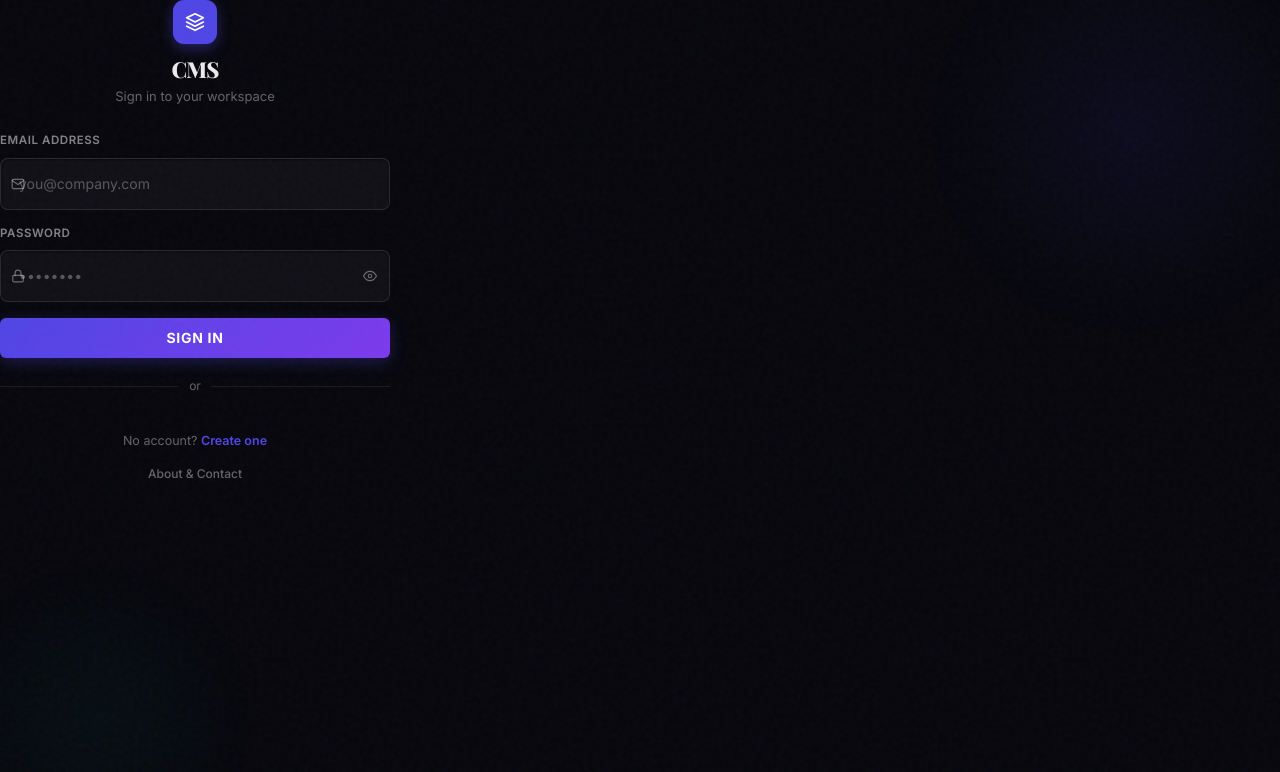
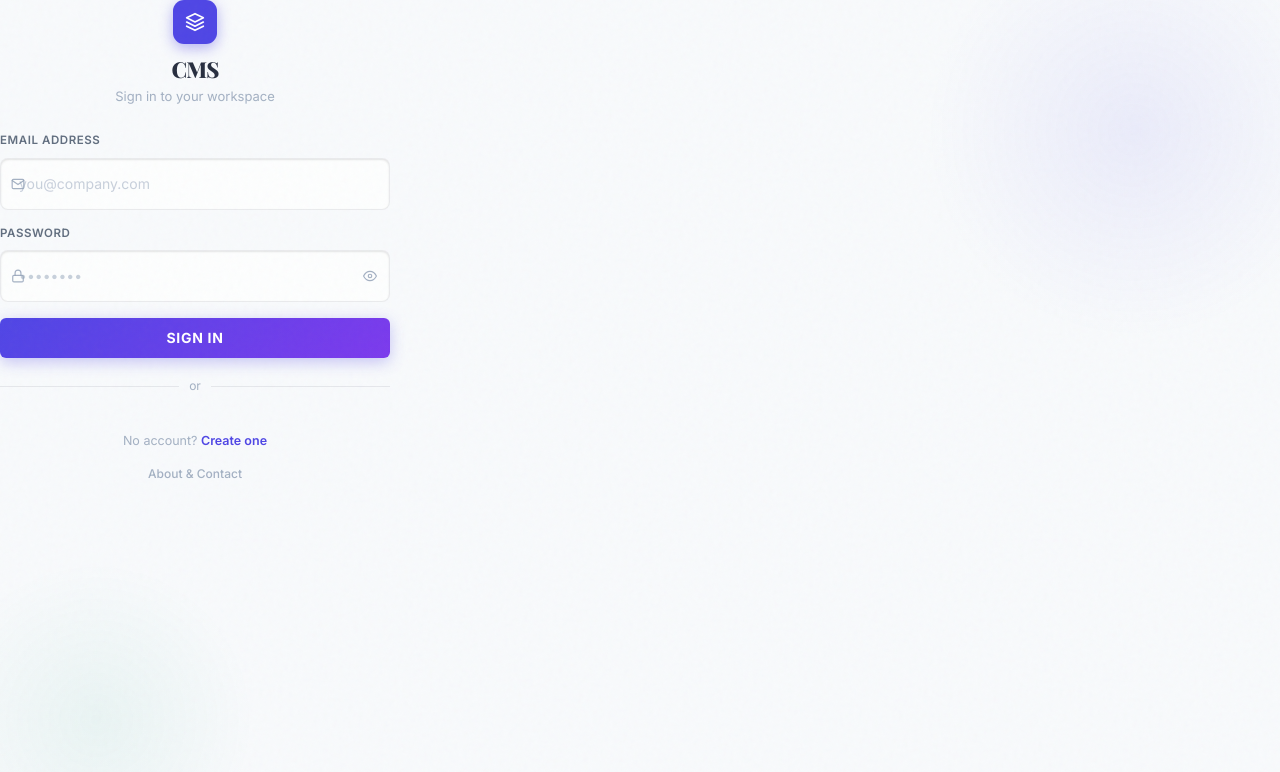
Before and after one commit to vishalsingh756/CMS_Intern, a React (Vite) app in the folder frontend/: page /login in a window 1280 px wide. Shown: the top 772 px of the page. Built offline with nearby package versions, Linux system fonts and the light colour scheme; no server answers; a web font is replaced by a local one.

Commit message:
fix: restore light and dark theme functionality with dynamic variable mappings

```diff
--- a/frontend/src/styles/index.css
+++ b/frontend/src/styles/index.css
@@ -114,24 +114,194 @@
   --shadow-xl:     0 0 0 1px rgba(79,70,229,0.15), 0 40px 100px rgba(0,0,0,0.8), 0 0 60px rgba(79,70,229,0.18);
 }
 
-/* Force dark-mode variables on both light/dark attributes for unified midnight aesthetic */
-[data-theme="light"], [data-theme="dark"] {
+[data-theme="light"] {
+  /* Backgrounds — light clean palette */
+  --bg-base:      #F8FAFC; /* Slate 50 */
+  --bg-deep:      #F1F5F9; /* Slate 100 */
+  --bg-surface:   #FFFFFF;
+  --bg-panel:     #F8FAFC;
+  --bg-lift:      #FFFFFF;
+
+  /* Glass layers */
+  --glass-1:  rgba(15, 23, 42, 0.01);
+  --glass-2:  rgba(15, 23, 42, 0.02);
+  --glass-3:  rgba(15, 23, 42, 0.04);
+  --glass-border: rgba(15, 23, 42, 0.08);
+  --glass-highlight: rgba(15, 23, 42, 0.05);
+
+  /* Text hierarchy */
+  --text-primary:   rgba(15, 23, 42, 0.9);  /* Slate 900 */
+  --text-secondary: rgba(71, 85, 105, 0.85); /* Slate 600 */
+  --text-muted:     rgba(148, 163, 184, 0.85); /* Slate 400 */
+  --text-dim:       rgba(203, 213, 225, 0.85); /* Slate 300 */
+
+  /* Borders */
+  --border:       rgba(15, 23, 42, 0.08);
+  --border-hover: rgba(15, 23, 42, 0.15);
+  --border-focus: var(--indigo);
+  --border-2:      rgba(15, 23, 42, 0.04);
+
+  /* Mapping to existing app theme architecture */
   --bg:            var(--bg-base);
   --bg-secondary:  var(--bg-deep);
   --surface:       var(--bg-surface);
   --surface-2:     var(--bg-panel);
   --surface-3:     var(--bg-lift);
-  --border:        var(--glass-border);
-  --border-2:      rgba(255, 255, 255, 0.06);
-  --border-hover:  rgba(255, 255, 255, 0.18);
+
+  /* Premium Glassmorphic Colors - Light Edition */
+  --card-bg:       linear-gradient(135deg, rgba(255,255,255,0.7) 0%, rgba(255,255,255,0.45) 100%);
+  --card-blur:     blur(20px) saturate(190%);
+  --input-bg:      rgba(255, 255, 255, 0.7);
+
+  /* Typography */
   --text-1:        var(--text-primary);
   --text-2:        var(--text-secondary);
   --text-3:        var(--text-muted);
+
+  /* Accent - Purple-Indigo */
   --accent:        var(--indigo);
   --accent-h:      var(--violet);
+  --accent-s:      rgba(79, 70, 229, 0.08);
+
+  /* Semantic Colors (Legible in Light Mode) */
+  --green:         #059669;
+  --green-s:       rgba(5, 150, 105, 0.08);
+  --yellow:        #D97706;
+  --yellow-s:      rgba(217, 119, 6, 0.08);
+  --red:           #DC2626;
+  --red-s:         rgba(220, 38, 38, 0.08);
+  --blue:          #0891B2;
+  --blue-s:        rgba(8, 145, 178, 0.08);
+  --purple:        #7C3AED;
+  --purple-s:      rgba(124, 58, 237, 0.08);
+  --orange:        #EA580C;
+  --orange-s:      rgba(234, 88, 12, 0.08);
+
+  /* Badge Text Colors (High Contrast in Light Mode) */
+  --badge-green-txt: #065F46;
+  --badge-yellow-txt: #92400E;
+  --badge-red-txt: #991B1B;
+  --badge-blue-txt: #155E75;
+  --badge-purple-txt: #581C87;
+  --badge-orange-txt: #9A3412;
+
+  /* Sidebar Theme variables (Light Elegant Rail) */
+  --sb-bg:         #FFFFFF;
+  --sb-border:     rgba(15, 23, 42, 0.08);
+  --sb-text-1:     var(--text-primary);
+  --sb-text-2:     var(--text-secondary);
+  --sb-text-3:     var(--text-muted);
+  --sb-hover:      rgba(15, 23, 42, 0.03);
+  --sb-active-bg:  linear-gradient(135deg, rgba(79, 70, 229, 0.1) 0%, rgba(79, 70, 229, 0.03) 100%);
+  --sb-active-txt: var(--indigo);
+  --sb-expanded-bg: rgba(255, 255, 255, 0.95);
+  --sb-expanded-shadow: 15px 0 45px rgba(0, 0, 0, 0.06);
+
+  /* Custom components */
+  --topbar-bg:     rgba(248, 250, 252, 0.85);
+  --auth-bg:       radial-gradient(circle at 10% 20%, rgba(79, 70, 229, 0.05) 0%, #F8FAFC 90%);
+
+  /* Light Shadow System */
+  --shadow-xs:     0 0 0 1px rgba(79,70,229,0.02), 0 2px 4px rgba(0,0,0,0.05);
+  --shadow-sm:     0 0 0 1px rgba(79,70,229,0.03), 0 8px 20px rgba(0,0,0,0.06);
+  --shadow:        0 0 0 1px rgba(79,70,229,0.04), 0 20px 60px rgba(0,0,0,0.08), 0 0 40px rgba(79,70,229,0.03);
+  --shadow-lg:     0 0 0 1px rgba(79,70,229,0.05), 0 32px 80px rgba(0,0,0,0.1), 0 0 50px rgba(79,70,229,0.04);
+  --shadow-xl:     0 0 0 1px rgba(79,70,229,0.06), 0 40px 100px rgba(0,0,0,0.12), 0 0 60px rgba(79,70,229,0.05);
+}
+
+[data-theme="dark"] {
+  /* Backgrounds — layered depth */
+  --bg-base:      #07070D;
+  --bg-deep:      #0A0A14;
+  --bg-surface:   #0F0F1C;
+  --bg-panel:     #141425;
+  --bg-lift:      #1A1A30;
+
+  /* Glass layers */
+  --glass-1:  rgba(255, 255, 255, 0.03);
+  --glass-2:  rgba(255, 255, 255, 0.06);
+  --glass-3:  rgba(255, 255, 255, 0.09);
+  --glass-border: rgba(255, 255, 255, 0.08);
+  --glass-highlight: rgba(255, 255, 255, 0.12);
+
+  /* Text hierarchy */
+  --text-primary:   rgba(255, 255, 255, 0.92);
+  --text-secondary: rgba(255, 255, 255, 0.62);
+  --text-muted:     rgba(255, 255, 255, 0.38);
+  --text-dim:       rgba(255, 255, 255, 0.18);
+
+  /* Borders */
+  --border:       rgba(255, 255, 255, 0.08);
+  --border-hover: rgba(255, 255, 255, 0.18);
+  --border-focus: var(--indigo);
+  --border-2:      rgba(255, 255, 255, 0.06);
+
+  /* Mapping to existing app theme architecture */
+  --bg:            var(--bg-base);
+  --bg-secondary:  var(--bg-deep);
+  --surface:       var(--bg-surface);
+  --surface-2:     var(--bg-panel);
+  --surface-3:     var(--bg-lift);
+
+  /* Premium Glassmorphic Colors */
+  --card-bg:       linear-gradient(135deg, rgba(255,255,255,0.05) 0%, rgba(255,255,255,0.02) 100%);
+  --card-blur:     blur(20px) saturate(140%);
+  --input-bg:      rgba(255, 255, 255, 0.04);
+
+  /* Typography */
+  --text-1:        var(--text-primary);
+  --text-2:        var(--text-secondary);
+  --text-3:        var(--text-muted);
+
+  /* Accent - Purple-Indigo */
+  --accent:        var(--indigo);
+  --accent-h:      var(--violet);
+  --accent-s:      rgba(79, 70, 229, 0.12);
+
+  /* Semantic Colors */
+  --green:         var(--emerald);
+  --green-s:       rgba(16, 185, 129, 0.12);
+  --yellow:        var(--amber);
+  --yellow-s:      rgba(245, 158, 11, 0.12);
+  --red:           var(--rose);
+  --red-s:         rgba(225, 29, 72, 0.12);
+  --blue:          var(--cyan);
+  --blue-s:        rgba(6, 182, 212, 0.12);
+  --purple:        var(--violet);
+  --purple-s:      rgba(124, 58, 237, 0.12);
+  --orange:        #EA580C;
+  --orange-s:      rgba(234, 88, 12, 0.12);
+
+  /* Badge Text Colors (Legible) */
+  --badge-green-txt: #34D399;
+  --badge-yellow-txt: #FBBF24;
+  --badge-red-txt: #FCA5A5;
+  --badge-blue-txt: #67E8F9;
+  --badge-purple-txt: #C084FC;
+  --badge-orange-txt: #FF9F55;
+
+  /* Sidebar Theme variables */
+  --sb-bg:         var(--bg-deep);
+  --sb-border:     var(--glass-border);
+  --sb-text-1:     var(--text-primary);
+  --sb-text-2:     var(--text-secondary);
+  --sb-text-3:     var(--text-muted);
+  --sb-hover:      rgba(255, 255, 255, 0.04);
+  --sb-active-bg:  linear-gradient(135deg, rgba(79, 70, 229, 0.25) 0%, rgba(79, 70, 229, 0.1) 100%);
+  --sb-active-txt: #ffffff;
+  --sb-expanded-bg: rgba(10, 10, 20, 0.88);
+  --sb-expanded-shadow: 15px 0 45px rgba(0, 0, 0, 0.6);
+
+  /* Custom components */
   --topbar-bg:     rgba(10, 10, 15, 0.85);
-  --card-bg:       linear-gradient(135deg, rgba(255,255,255,0.05) 0%, rgba(255,255,255,0.02) 100%);
-  --input-bg:      rgba(255, 255, 255, 0.04);
+  --auth-bg:       radial-gradient(circle at 10% 20%, rgba(79, 70, 229, 0.08) 0%, #07070D 90%);
+
+  /* Dark shadows */
+  --shadow-xs:     0 0 0 1px rgba(79,70,229,0.05), 0 2px 4px rgba(0,0,0,0.3);
+  --shadow-sm:     0 0 0 1px rgba(79,70,229,0.08), 0 8px 20px rgba(0,0,0,0.4);
+  --shadow:        0 0 0 1px rgba(79,70,229,0.1), 0 20px 60px rgba(0,0,0,0.6), 0 0 40px rgba(79,70,229,0.08);
+  --shadow-lg:     0 0 0 1px rgba(79,70,229,0.12), 0 32px 80px rgba(0,0,0,0.7), 0 0 50px rgba(79,70,229,0.12);
+  --shadow-xl:     0 0 0 1px rgba(79,70,229,0.15), 0 40px 100px rgba(0,0,0,0.8), 0 0 60px rgba(79,70,229,0.18);
 }
 
 /* ─── Global Reset & Noise Overlay ────────────────────────────── */
@@ -231,9 +401,9 @@ h1, h2, h3, h4, h5, h6 {
   background: var(--card-bg);
   backdrop-filter: var(--card-blur);
   -webkit-backdrop-filter: var(--card-blur);
-  border: 1px solid rgba(255,255,255,0.08);
+  border: 1px solid var(--border);
   border-radius: var(--radius-lg);
-  box-shadow: inset 0 1px 0 rgba(255,255,255,0.1), var(--shadow-sm);
+  box-shadow: inset 0 1px 0 var(--glass-highlight), var(--shadow-sm);
   transition: all 0.35s cubic-bezier(0.16, 1, 0.3, 1);
   position: relative;
 }
@@ -254,7 +424,7 @@ h1, h2, h3, h4, h5, h6 {
 
 .card:hover {
   border-color: rgba(79, 70, 229, 0.35);
-  box-shadow: inset 0 1px 0 rgba(255,255,255,0.15), 0 20px 60px rgba(0,0,0,0.6), 0 0 40px rgba(79,70,229,0.15);
+  box-shadow: inset 0 1px 0 var(--glass-highlight), var(--shadow-lg);
   transform: translateY(-4px);
 }
 
@@ -281,8 +451,8 @@ h1, h2, h3, h4, h5, h6 {
   background: var(--card-bg);
   backdrop-filter: var(--card-blur);
   -webkit-backdrop-filter: var(--card-blur);
-  border: 1px solid rgba(255,255,255,0.08);
-  box-shadow: inset 0 1px 0 rgba(255,255,255,0.1), var(--shadow-sm);
+  border: 1px solid var(--border);
+  box-shadow: inset 0 1px 0 var(--glass-highlight), var(--shadow-sm);
   position: relative;
   overflow: hidden;
   transition: all 0.35s cubic-bezier(0.16, 1, 0.3, 1);
@@ -316,7 +486,7 @@ h1, h2, h3, h4, h5, h6 {
 .stat-card-number {
   font-size: 36px;
   font-weight: 800;
-  color: #ffffff;
+  color: var(--text-1);
   line-height: 1.1;
   margin-top: 16px;
   font-family: 'Outfit', sans-serif;
@@ -326,7 +496,7 @@ h1, h2, h3, h4, h5, h6 {
 .stat-card-label {
   font-size: 12px;
   font-weight: 600;
-  color: rgba(255, 255, 255, 0.5);
+  color: var(--text-2);
   letter-spacing: 0.05em;
   text-transform: uppercase;
 }
@@ -353,38 +523,39 @@ h1, h2, h3, h4, h5, h6 {
 .stat-card:hover {
   transform: translateY(-4px);
   border-color: var(--stat-accent, var(--indigo));
-  box-shadow: inset 0 1px 0 rgba(255,255,255,0.12),
-              0 24px 60px rgba(0,0,0,0.65),
+  box-shadow: inset 0 1px 0 var(--glass-highlight),
+              var(--shadow-lg),
               0 0 35px var(--stat-shadow, rgba(79, 70, 229, 0.15));
 }
 
 /* ─── Input Fields ──────────────────────────────────────────────── */
 .input {
   width: 100%;
-  background: rgba(255, 255, 255, 0.04) !important;
-  border: 1px solid rgba(255, 255, 255, 0.1) !important;
+  background: var(--input-bg) !important;
+  border: 1px solid var(--border) !important;
   border-radius: 8px !important;
   padding: 13px 18px !important;
   font-size: 14px !important;
-  color: #ffffff !important;
+  color: var(--text-1) !important;
   outline: none !important;
   transition: all 0.2s ease;
-  box-shadow: inset 0 1px 2px rgba(0,0,0,0.5) !important;
+  box-shadow: inset 0 1px 2px rgba(0,0,0,0.1) !important;
 }
 
 .input::placeholder {
-  color: rgba(255, 255, 255, 0.3) !important;
+  color: var(--text-3) !important;
+  opacity: 0.6;
 }
 
 .input:hover {
-  border-color: rgba(255, 255, 255, 0.25) !important;
-  background: rgba(255, 255, 255, 0.06) !important;
+  border-color: var(--border-hover) !important;
+  background: var(--input-bg) !important;
 }
 
 .input:focus {
   border-color: var(--accent) !important;
-  background: rgba(255, 255, 255, 0.05) !important;
-  box-shadow: 0 0 0 3px rgba(79, 70, 229, 0.15), 0 0 20px rgba(79, 70, 229, 0.1), inset 0 1px 2px rgba(0,0,0,0.5) !important;
+  background: var(--input-bg) !important;
+  box-shadow: 0 0 0 3px var(--accent-s), 0 0 20px rgba(var(--accent-rgb), 0.1), inset 0 1px 2px rgba(0,0,0,0.1) !important;
 }
 
 /* Floating label structure compatibility */
@@ -398,7 +569,7 @@ h1, h2, h3, h4, h5, h6 {
   top: 13px; left: 18px;
   pointer-events: none;
   font-size: 14px;
-  color: rgba(255, 255, 255, 0.4);
+  color: var(--text-3);
   transition: 0.2s ease all;
 }
 
@@ -433,7 +604,7 @@ h1, h2, h3, h4, h5, h6 {
   display: block;
   font-size: 11.5px;
   font-weight: 600;
-  color: rgba(255, 255, 255, 0.5);
+  color: var(--text-2);
   margin-bottom: 7px;
   letter-spacing: 0.05em;
   text-transform: uppercase;
@@ -686,11 +857,11 @@ h1, h2, h3, h4, h5, h6 {
 
 .sidebar-rail[data-expanded] {
   width: 240px;
-  background: rgba(10, 10, 20, 0.88) !important;
+  background: var(--sb-expanded-bg) !important;
   backdrop-filter: blur(24px) saturate(160%) !important;
   -webkit-backdrop-filter: blur(24px) saturate(160%) !important;
-  border-right: 1px solid rgba(255, 255, 255, 0.08) !important;
-  box-shadow: 15px 0 45px rgba(0, 0, 0, 0.6) !important;
+  border-right: 1px solid var(--sb-border) !important;
+  box-shadow: var(--sb-expanded-shadow) !important;
 }
 
 .rail-logo {
@@ -729,7 +900,7 @@ h1, h2, h3, h4, h5, h6 {
   font-family: 'Playfair Display', serif;
   font-size: 18px;
   font-weight: 900;
-  color: #ffffff;
+  color: var(--text-1);
   letter-spacing: -0.04em;
   opacity: 0;
   transform: translateX(-8px);
@@ -785,15 +956,15 @@ h1, h2, h3, h4, h5, h6 {
 
 .rail-item:hover {
   background: var(--sb-hover);
-  color: #ffffff;
+  color: var(--sb-text-1);
 }
 
 .rail-item.active {
-  background: linear-gradient(135deg, rgba(79, 70, 229, 0.25) 0%, rgba(124, 58, 237, 0.1) 100%);
-  color: #ffffff;
+  background: var(--sb-active-bg);
+  color: var(--sb-active-txt);
   font-weight: 600;
-  border: 1px solid rgba(79, 70, 229, 0.3);
-  box-shadow: 0 4px 15px rgba(0, 0, 0, 0.3);
+  border: 1px solid var(--sb-border);
+  box-shadow: var(--shadow-sm);
 }
 
 .rail-item-icon {
@@ -925,10 +1096,10 @@ h1, h2, h3, h4, h5, h6 {
 /* ─── Sticky Navbar (Height 72px) ───────────────────────────────── */
 .topbar {
   height: 72px;
-  background: rgba(10, 10, 15, 0.85);
+  background: var(--topbar-bg);
   backdrop-filter: blur(16px) saturate(1.4);
   -webkit-backdrop-filter: blur(16px) saturate(1.4);
-  border-bottom: 1px solid rgba(255, 255, 255, 0.06);
+  border-bottom: 1px solid var(--border);
   display: flex; align-items: center; justify-content: space-between;
   padding: 0 32px;
   position: sticky; top: 0; z-index: 50;
@@ -938,7 +1109,7 @@ h1, h2, h3, h4, h5, h6 {
   font-family: 'Playfair Display', serif;
   font-size: 20px;
   font-weight: 800;
-  color: #ffffff;
+  color: var(--text-1);
   letter-spacing: -0.02em;
 }
 
@@ -947,14 +1118,14 @@ h1, h2, h3, h4, h5, h6 {
   font-size: 13px;
   font-weight: 500;
   letter-spacing: 0.04em;
-  color: rgba(255, 255, 255, 0.55);
+  color: var(--text-2);
   position: relative;
   padding: 6px 0;
   transition: color 0.2s ease;
 }
 
 .navbar-link:hover {
-  color: #ffffff;
+  color: var(--text-1);
 }
 
 /* Animated active underline */
@@ -995,14 +1166,14 @@ h1, h2, h3, h4, h5, h6 {
   font-family: 'Playfair Display', serif;
   font-size: clamp(32px, 4.5vw, 52px);
   font-weight: 900;
-  color: #ffffff;
+  color: var(--text-1);
   letter-spacing: -0.03em;
   line-height: 1.05;
 }
 
 .page-sub {
   font-size: 15px;
-  color: rgba(255, 255, 255, 0.6);
+  color: var(--text-2);
   margin-top: 10px;
   line-height: 1.6;
 }
@@ -1091,12 +1262,12 @@ h1, h2, h3, h4, h5, h6 {
 /* ─── Toast overrides ───────────────────────────────────────────── */
 .Toastify__toast {
   background: var(--bg-surface) !important;
-  border: 1px solid rgba(255,255,255,0.08) !important;
-  color: #ffffff !important;
+  border: 1px solid var(--border) !important;
+  color: var(--text-1) !important;
   border-radius: var(--radius-lg) !important;
   font-family: inherit !important;
   font-size: 13.5px !important;
-  box-shadow: 0 10px 40px rgba(0,0,0,0.5) !important;
+  box-shadow: var(--shadow-lg) !important;
 }
 .Toastify__progress-bar { background: var(--indigo) !important; }
 
```
